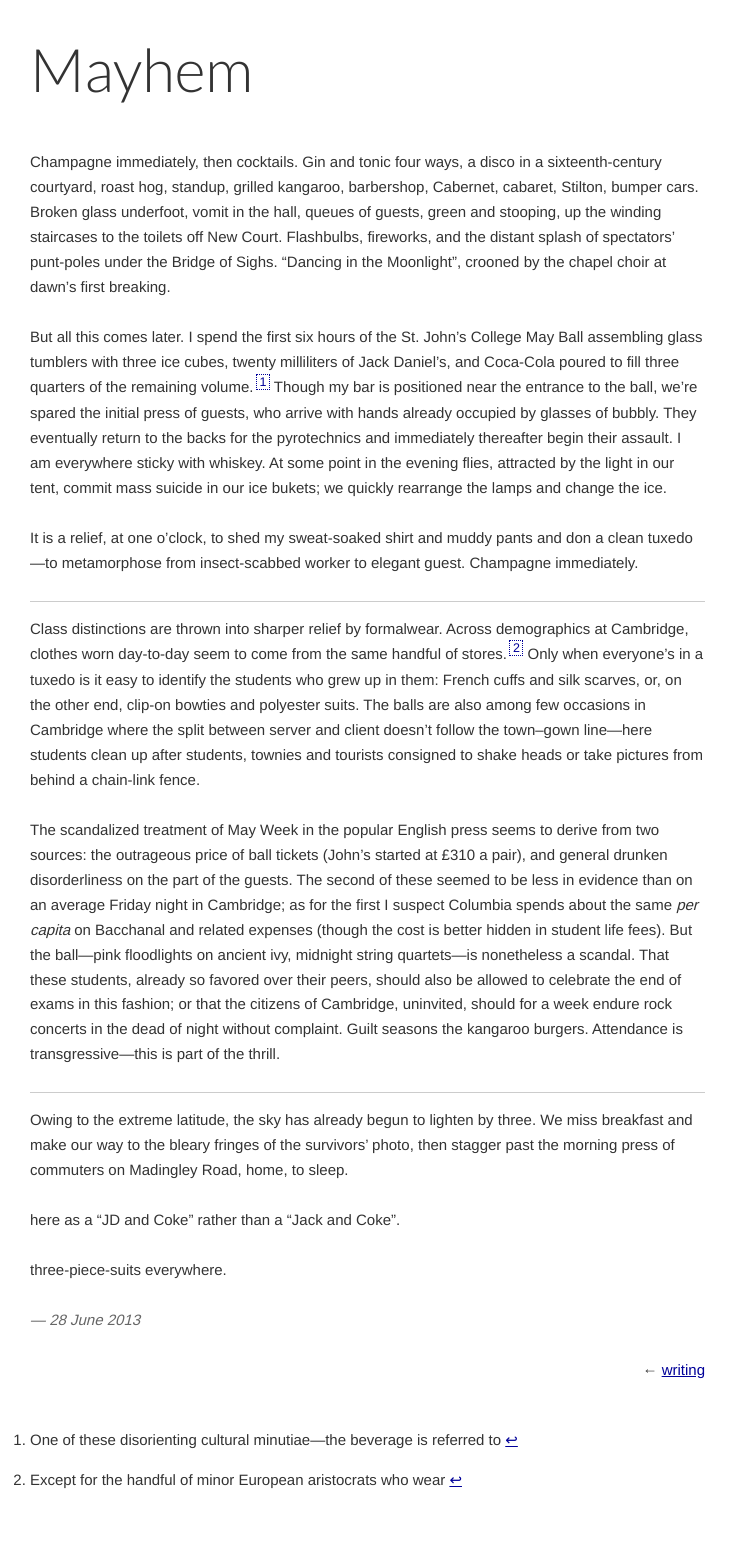
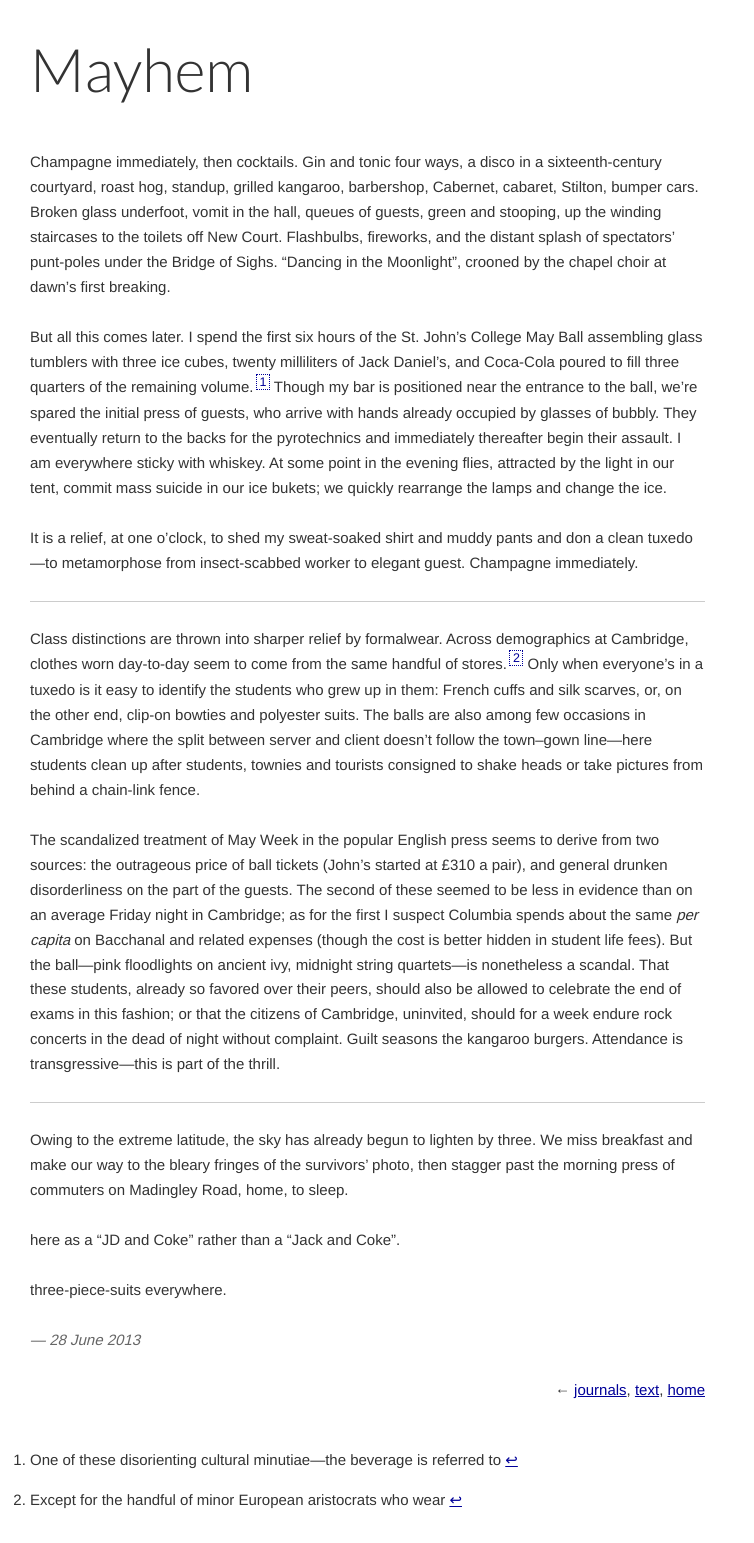
Before and after one commit to jacobandreas/writing, a Jekyll site: the page built from _posts/2013-06-28-mayhem.md, in a window 1280 px wide. Shown: the whole page, without its empty margins (0-754 px from the left). Built offline with Jekyll 4.4.1, drawn with Linux system fonts in a browser that asks for light colours; nearby versions of some CDN libraries.

Commit message:
display changes

```diff
--- a/_layouts/essay.html
+++ b/_layouts/essay.html
@@ -38,7 +38,13 @@
 {{content}}
 
 <p class='postmeta'>&mdash; {{ page.date | date: "%e %B %Y" }}</p>
-<p class='backlinks'>&larr; <a href='{{ site.baseurl }}'>writing</a></p>
+<p class='backlinks'>&larr;
+  {% if page.categories contains 'churchill' %}
+    <a href='{{ site.baseurl }}/journals.html'>journals</a>,
+  {% endif %}
+  <a href='{{ site.baseurl }}/'>text</a>,
+  <a href='http://jacobandreas.net'>home</a>
+</p>
 
   </body>
 
--- a/css/style.css
+++ b/css/style.css
@@ -55,7 +55,7 @@ body.columns .column:first-child {
 hr {
   border: none;
   border-top: 1px solid #ccc;
-  margin-bottom: 1em;
+  margin-bottom: 1.666em;
 }
 
 /* text styling */
```
